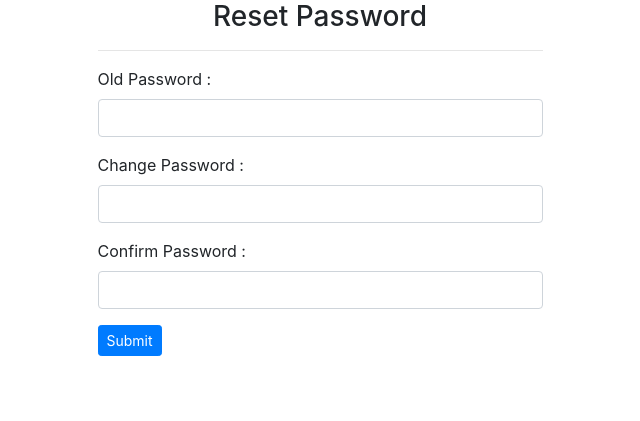
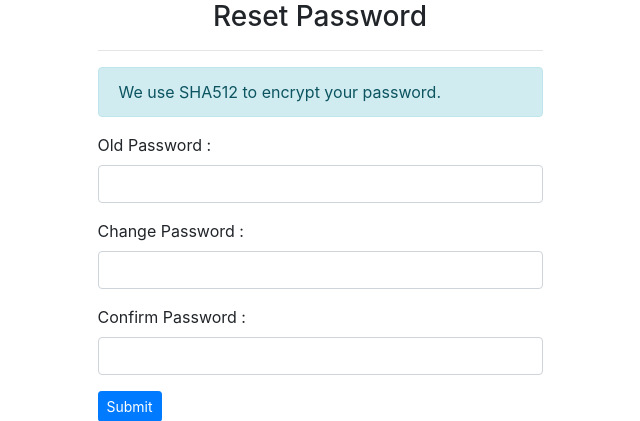
Before and after one commit to NTU-ToolmenLab/LabServer, a Flask app: page /changepw in a window 1280 px wide. Shown: the top 421 px of the page, without its empty margins (320-960 px from the left). Run offline with Flask 2, Linux system fonts and the light colour scheme; the visitor is signed in with stand-in values (Sample User, id 1); some libraries are stand-ins or nearby versions.

Commit message:
Use passlib

```diff
--- a/LoginWeb/setup.py
+++ b/LoginWeb/setup.py
@@ -7,7 +7,8 @@ setup(
     install_requires=[
         'flask',
         'flask-login',
-        'flask-bcrypt',
+        'passlib',
+        'bcrypt',
         'requests_unixsocket'
     ],
 )
--- a/LoginWeb/tzfserver/Login.py
+++ b/LoginWeb/tzfserver/Login.py
@@ -1,13 +1,12 @@
 import flask
 import flask_login
 import time
-import flask_bcrypt
+import passlib.hash
 from getpass import getpass
 from .ContainerServer import *
 from .start import set_db, get_db
 
 login_manager = flask_login.LoginManager()
-bcrypt = flask_bcrypt.Bcrypt()
 
 class LoginUser(flask_login.UserMixin):
     def __init__(self, u):
@@ -16,10 +15,11 @@ class LoginUser(flask_login.UserMixin):
         self.time = u['time']
         self.user = User(self.id)
     def checkPassword(self, password):
-        return bcrypt.check_password_hash(self.password, password)
+        return passlib.hash.sha512_crypt.verify(password, self.password)
+
     def setPassword(self, password):
         set_db('UPDATE login SET pass = ?, time = ? WHERE name = ?',
-               (bcrypt.generate_password_hash(password), time.time(), self.id))
+               (passlib.hash.sha512_crypt.encrypt(password), time.time(), self.id))
 
 @login_manager.user_loader
 def user_loader(name):
@@ -58,6 +58,6 @@ def std_add_user():
 
 def add_user(name, passwd='test'): # change it
     assert(not query_db('SELECT name FROM login WHERE name = ?', [name], one=True))
-    password = bcrypt.generate_password_hash(passwd)
-    set_db("INSERT INTO login (name, time, pass) VALUES (?, ?, ?)", (name, 0, password))
+    password = passlib.hash.sha512_crypt.encrypt(passwd)
+    set_db("INSERT INTO login (name, pass, time) VALUES (?, ?, ?)", (name, password, 0))
     return name
--- a/LoginWeb/tzfserver/start.py
+++ b/LoginWeb/tzfserver/start.py
@@ -10,7 +10,6 @@ from .Login import *
 
 login_manager.init_app(app)
 login_manager.login_view = 'Login'
-bcrypt.init_app(app)
 
 def url_for(a): # bugs, When you add pathstrip or use https withous 443
     return "http://127.0.0.1:5000" + flask_url(a)
--- a/LoginWeb/tzfserver/templates/Login.html
+++ b/LoginWeb/tzfserver/templates/Login.html
@@ -3,6 +3,9 @@
 <head>
   <!-- https://bootsnipp.com/snippets/featured/simple-login -->
   <link rel="stylesheet" href="https://maxcdn.bootstrapcdn.com/bootstrap/4.0.0/css/bootstrap.min.css" integrity="sha384-Gn5384xqQ1aoWXA+058RXPxPg6fy4IWvTNh0E263XmFcJlSAwiGgFAW/dAiS6JXm" crossorigin="anonymous">
+  <meta charset="utf-8">
+  <meta name="viewport" content="width=device-width, initial-scale=1, shrink-to-fit=no">
+  <title>Title</title>
 </head>
 <body>
 
--- a/LoginWeb/tzfserver/templates/changePassword.html
+++ b/LoginWeb/tzfserver/templates/changePassword.html
@@ -3,6 +3,8 @@
 <head>
   <!--https://bootsnipp.com/snippets/gv6b1-->
   <link rel="stylesheet" href="https://maxcdn.bootstrapcdn.com/bootstrap/4.0.0/css/bootstrap.min.css" integrity="sha384-Gn5384xqQ1aoWXA+058RXPxPg6fy4IWvTNh0E263XmFcJlSAwiGgFAW/dAiS6JXm" crossorigin="anonymous">
+  <meta charset="utf-8">
+  <meta name="viewport" content="width=device-width, initial-scale=1, shrink-to-fit=no">
 </head>
 <body>
 
@@ -11,6 +13,9 @@
 		<div class="col-5">
 		    <h3 class="text-center">Reset Password</h3>
 		    <hr/>
+            <div class="alert alert-info" role="info">
+                We use SHA512 to encrypt your password.
+            </div>
             <form action="{{ url_for('ChangePassword') }}" method="post">
 		        <div class="form-group">
 		            <label>Old Password :</label>
--- a/LoginWeb/tzfserver/templates/lists.html
+++ b/LoginWeb/tzfserver/templates/lists.html
@@ -2,6 +2,9 @@
 <html>
 <head>
   <link rel="stylesheet" href="https://maxcdn.bootstrapcdn.com/bootstrap/4.0.0/css/bootstrap.min.css" integrity="sha384-Gn5384xqQ1aoWXA+058RXPxPg6fy4IWvTNh0E263XmFcJlSAwiGgFAW/dAiS6JXm" crossorigin="anonymous">
+  <meta charset="utf-8">
+  <meta name="viewport" content="width=device-width, initial-scale=1, shrink-to-fit=no">
+  <title>Title</title>
 </head>
 <body>
 
```
